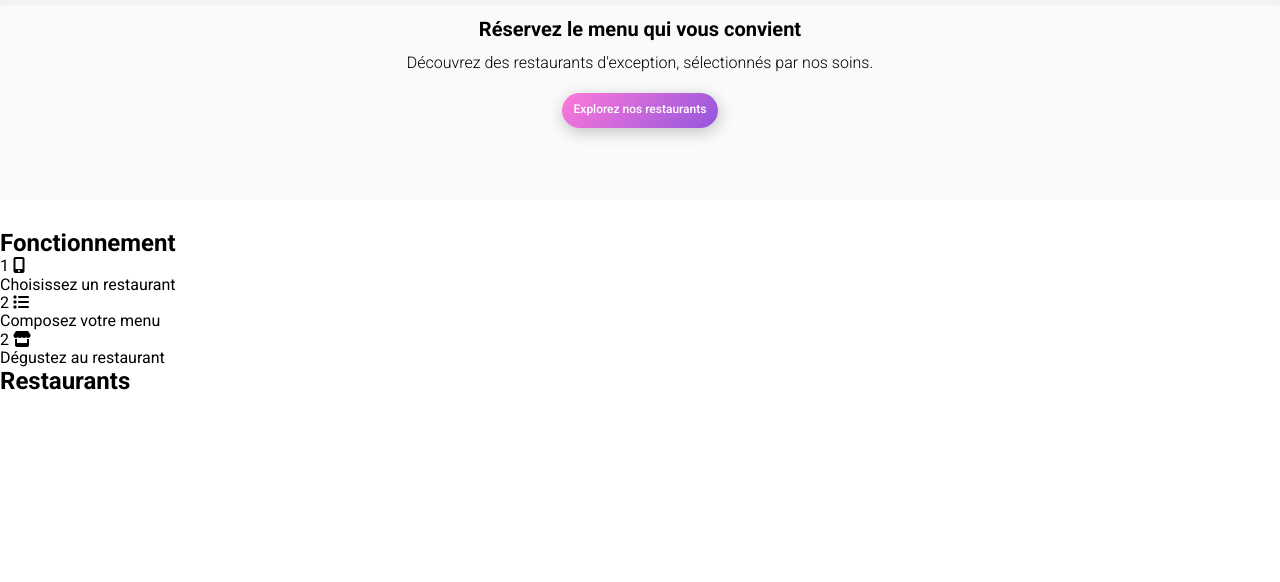
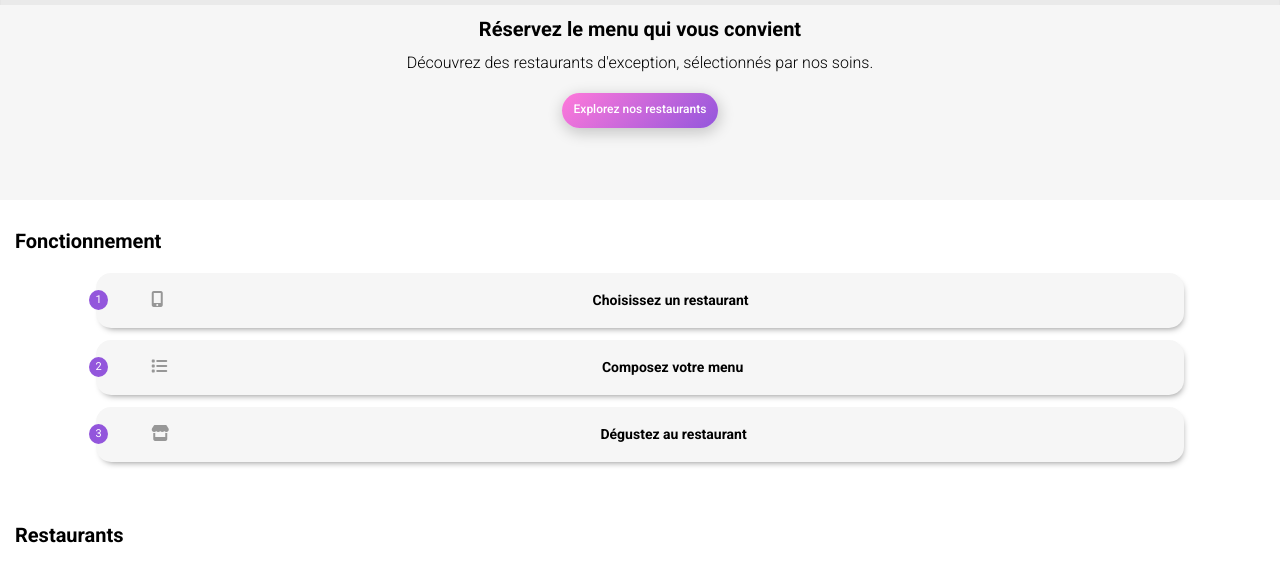
Before and after one commit to aude-lmr/Ohmyfood, a website: page index.html in a window 1280 px wide. Shown: the part 124-706 px from the top of the page. Drawn offline with Linux system fonts and the light colour scheme; a web font is replaced by a local one.

Commit message:
Ajout section fonctionnement

```diff
--- a/index.html
+++ b/index.html
@@ -35,33 +35,35 @@
     </nav>
 
     <main>
+        <!-- Explorer -->
         <section class="explorer">
             <h1 class="explorer__title">Réservez le menu qui vous convient</h1>
             <p class="explorer__txt">Découvrez des restaurants d'exception, sélectionnés par nos soins.</p>
             <button class="explorer__btn">Explorez nos restaurants</button>
         </section>
-
-        <section class="functioning">
+        <!-- Fonctionnement -->
+        <section class="ftng">
             <h2 class="ftng__title">Fonctionnement</h2>
             <div class="ftng__list">
-                <div class="ftng__btn">
+                <button class="ftng__btn">
                     <span class="ftng__number">1</span>
                     <span class="ftng__icons"><i class="fa-solid fa-mobile-screen-button"></i></span>
-                    <p>Choisissez un restaurant</p>
-                </div>
-                <div class="ftng__btn">
+                    <p>Choisissez un
+                        restaurant</p>
+                </button>
+                <button class="ftng__btn">
                     <span class="ftng__number">2</span>
                     <span class="ftng__icons"><i class="fa-solid fa-list"></i></span>
                     <p>Composez votre menu</p>
-                </div>
-                <div class="ftng__btn">
-                    <span class="ftng__number">2</span>
+                </button>
+                <button class="ftng__btn">
+                    <span class="ftng__number">3</span>
                     <span class="ftng__icons"><i class="fa-solid fa-store"></i></span>
                     <p>Dégustez au restaurant</p>
-                </div>
+                </button>
             </div>
         </section>
-
+        <!-- Restaurants -->
         <section>
             <h2>Restaurants</h2>
 
--- a/sass/base/_typography.scss
+++ b/sass/base/_typography.scss
@@ -15,7 +15,7 @@ h1.logo {
 h1.explorer__title {
     font-size: 20px;
     text-align: center;
-    width: 50%;
+    width: 70%;
 }
 
 p.explorer__txt {
@@ -23,4 +23,10 @@ p.explorer__txt {
         font-size: 16px;
         margin: 0px 2px 20px;
         font-weight: 300;
+        width: 90%;
 }
+
+h2 {
+    font-size: 20px;
+    margin: 0 0 20px 15px;
+}
--- a/sass/pages/_about.scss
+++ b/sass/pages/_about.scss
@@ -38,7 +38,7 @@
     align-items: center;
     height: 195px;
     margin: 0 0 30px 0px;
-    background: rgba(0, 0, 0, 0.02);
+    background: $background-lighter-grey;
 
     &__btn {
     color: white;
@@ -58,3 +58,67 @@
         align-content: center;
     }
 }
+
+.ftng {
+    display: flex;
+    flex-direction: column;
+    align-items: flex-start;
+    width: 100%;
+    margin: 0 0 50px 0;
+    &__list {
+        width: 100%;
+        display: flex;
+        flex-direction: column;
+        align-items: center;
+    }
+    &__btn {
+        display: flex;
+        align-items: center;
+        cursor: pointer;
+        width: 85%;
+        height: 55px;
+        margin: 0 0 12px;
+        border: none;
+        border-radius: 15px;
+        background: $background-lighter-grey;
+        box-shadow: 2px 4px 7px -4px grey;
+        &:hover {
+            background: rgb(245, 237, 255);
+            span.ftng__icons {
+                color: $color-primary;
+            }
+        }
+        p {
+            width: 100%;
+            font-weight: 600;
+            font-size: 14px;
+            text-align: center;
+
+        }
+        span.ftng__icons {
+            margin: 0 0 0 30px;
+            color: rgb(151, 151, 151);
+        }
+    }
+    &__number {
+        position: relative;
+        left: -13px;
+        display: inline-flex;
+        justify-content: center;
+        align-items: center;
+        font-size: 11px;
+        color: white;
+        border: solid 3px #9356DC;
+        background: #9356DC;
+        height: 20px;
+        width: 20px;
+        border-radius: 50%;
+    }
+
+    @include mobile-only {
+        &__number {
+            position: absolute;
+            left: 17px;
+        }
+    }
+}
--- a/sass/utils/_variables.scss
+++ b/sass/utils/_variables.scss
@@ -2,7 +2,8 @@ $color-primary: #9356DC;
 $color-secondary: #FF79DA;
 $color-tertiary: #99E2D0;
 
-$background-lightgrey:rgba(0, 0, 0, 0.05);
+$background-lightgrey:rgb(234, 234, 234);
+$background-lighter-grey:rgb(246, 246, 246);
 
 $color-logo:  black;
 
```
Also changed, not shown: css/style.css, 1 other file.
